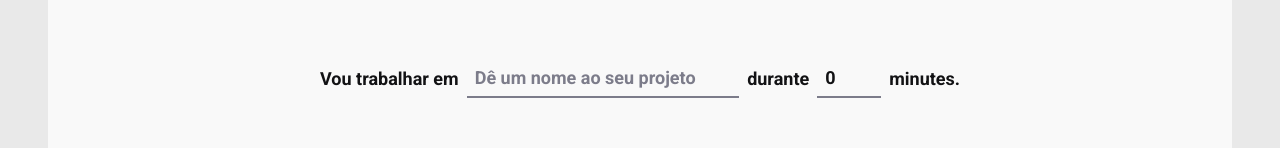
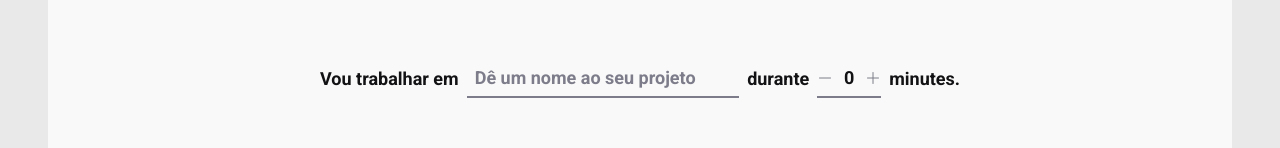
Before and after one commit to espjotape/ignite-timer, a React (Vite) app: page / in a window 1280 px wide. Shown: the part 166-314 px from the top of the page. Built offline with nearby package versions, Linux system fonts and the light colour scheme.

Commit message:
feat: added increment and decrement buttons to minute input and removed native arrows

```diff
--- a/src/pages/Home/components/NewCycleForm/index.tsx
+++ b/src/pages/Home/components/NewCycleForm/index.tsx
@@ -1,11 +1,12 @@
-import { FormContainer, MinutesAmountInput, TaskInput } from "./styles";
+import { FormContainer, MinutesAmountInput, TaskInput, MinutesAmountContainer, PlusButton, MinusButton } from "./styles";
 import { useContext } from 'react'
 import { CyclesContext } from "../../../../contexts/CyclesContext";
 import { useFormContext } from "react-hook-form";
+import { Minus, Plus } from "phosphor-react";
 
 export function NewCycleForm() {
  const { register } = useFormContext()
- const { activeCycle } = useContext(CyclesContext)
+ const { activeCycle, cycles } = useContext(CyclesContext)
 
  return(
   <FormContainer>
@@ -18,7 +19,26 @@ export function NewCycleForm() {
    {...register('task')}
   />
 
+  <datalist id="task-suggestions">
+   {cycles.map((cycle) => {
+    return (
+      <option
+      key={cycle.id}
+      value={cycle.task}
+      >
+       {cycle.task}
+      </option>
+    );
+   })}
+  </datalist>
+
   <label htmlFor="minutesAmount">durante</label>
+
+  <MinutesAmountContainer>
+   <MinusButton type="button">
+    <Minus size={16}/>
+   </MinusButton>
+
    <MinutesAmountInput
     type="number"
     id="minutesAmount"
@@ -29,7 +49,10 @@ export function NewCycleForm() {
     disabled={!!activeCycle}
     {...register('minutesAmount', { valueAsNumber : true})}
    />
-
+   <PlusButton type="button">
+    <Plus size={16}/>
+   </PlusButton>
+  </MinutesAmountContainer>
   <span>minutes.</span>
  </FormContainer>
  )
--- a/src/pages/Home/components/NewCycleForm/styles.ts
+++ b/src/pages/Home/components/NewCycleForm/styles.ts
@@ -40,6 +40,51 @@ export const TaskInput = styled(BaseInput)`
  }
 `
 
+export const MinutesAmountContainer = styled.div`
+ display: flex;
+ align-items: center;
+ justify-content: center;
+ gap: 0.5rem;
+ position: relative;
+`
+
 export const MinutesAmountInput = styled(BaseInput)`
  width: 4rem;
+ text-align: center;
+
+ &::-webkit-inner-spin-button,
+ &::-webkit-outer-spin-button {
+   -webkit-appearance: none;
+  }
 `
+
+const BaseInputButton = styled.button`
+  background: transparent;
+  border: none;
+  cursor: pointer;
+  color: ${(props) => props.theme["gray-500"]};
+
+  display: flex;
+  justify-content: center;
+  align-items: center;
+
+  &:hover:disabled {
+   cursor: not-allowed;
+  }
+
+  &:focus {
+   outline: none;
+   box-shadow: none;
+  }
+
+`;
+
+export const MinusButton = styled(BaseInputButton)`
+ position: absolute;
+ left: 0;
+ `
+
+export const PlusButton = styled(BaseInputButton)`
+ position: absolute;
+ right: 0;
+ `
```
Lines whose indentation alone changed are shown as unchanged.
